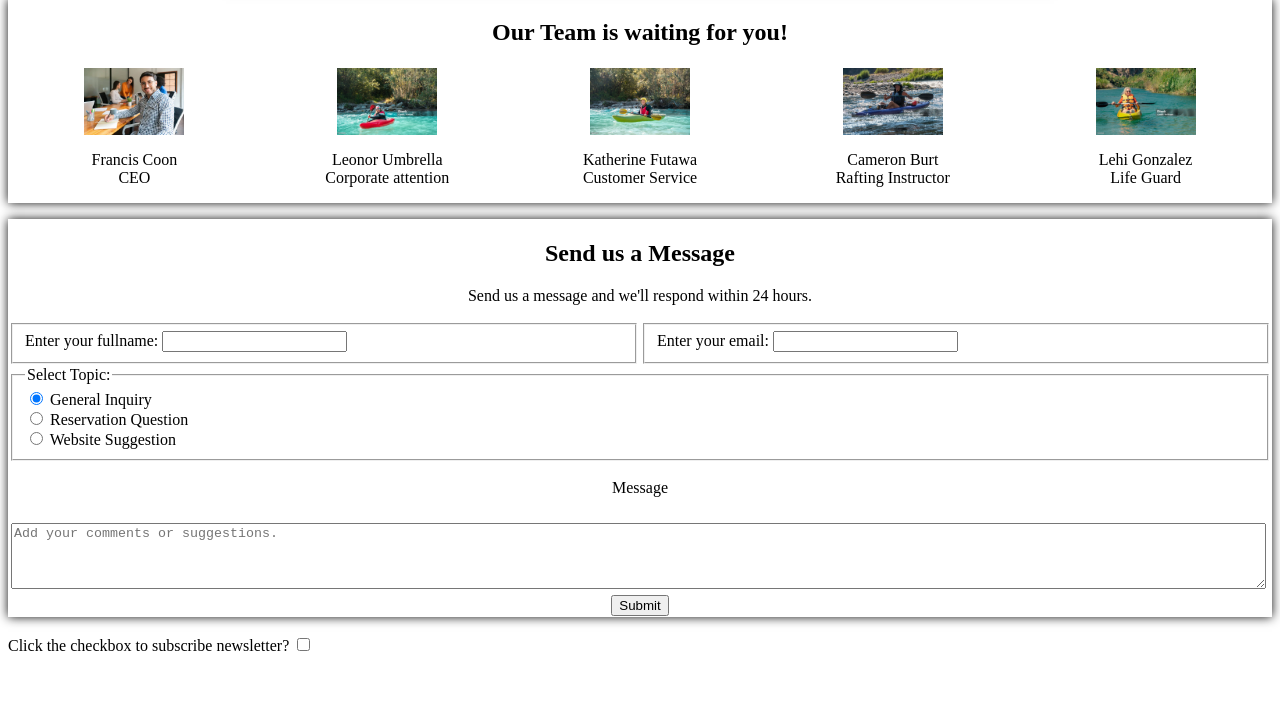
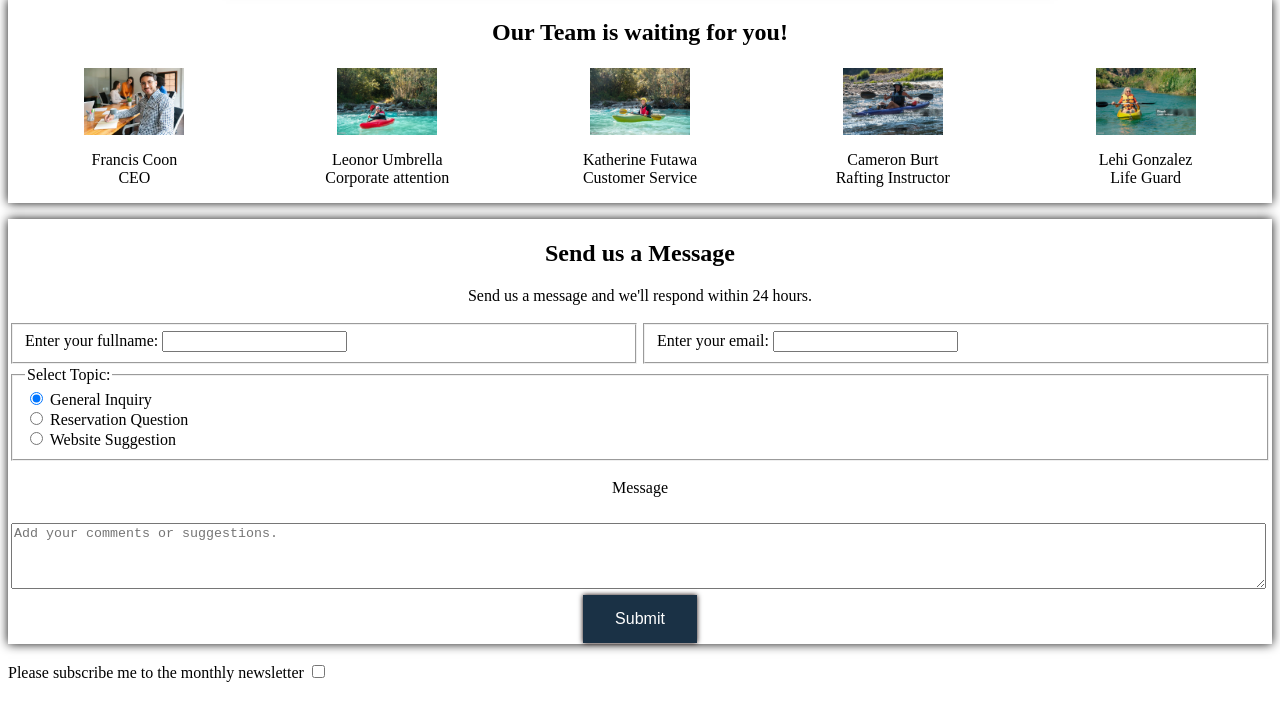
Before and after one commit to BYU-Jgomez/wdd130, a plain HTML site: page wwr/contact.html in a window 1280 px wide. Shown: the part 595-1311 px from the top of the page. Drawn offline with Linux system fonts and the light colour scheme.

Commit message:
submited

```diff
--- a/wwr/contact.html
+++ b/wwr/contact.html
@@ -116,7 +116,7 @@
                     </tr>
                 </table>
                 <BR>
-                <label for="newsletter">Click the checkbox to subscribe newsletter?</label>
+                <label for="newsletter">Please subscribe me to the monthly newsletter</label>
                 <input type="checkbox" name="newsletter" id="newsletter">
             </section>
             </main>
--- a/wwr/styles/rafting.css
+++ b/wwr/styles/rafting.css
@@ -381,3 +381,14 @@ textarea {
 a p {
     text-align: center;
 }
+button {
+    background-color: rgb(26, 49, 69);; /* blue */
+    border: none;
+    color: white;
+    padding: 15px 32px;
+    text-align: center;
+    text-decoration: none;
+    display: inline-block;
+    font-size: 16px;
+    box-shadow: 0 0 5px #100;
+  }
```
